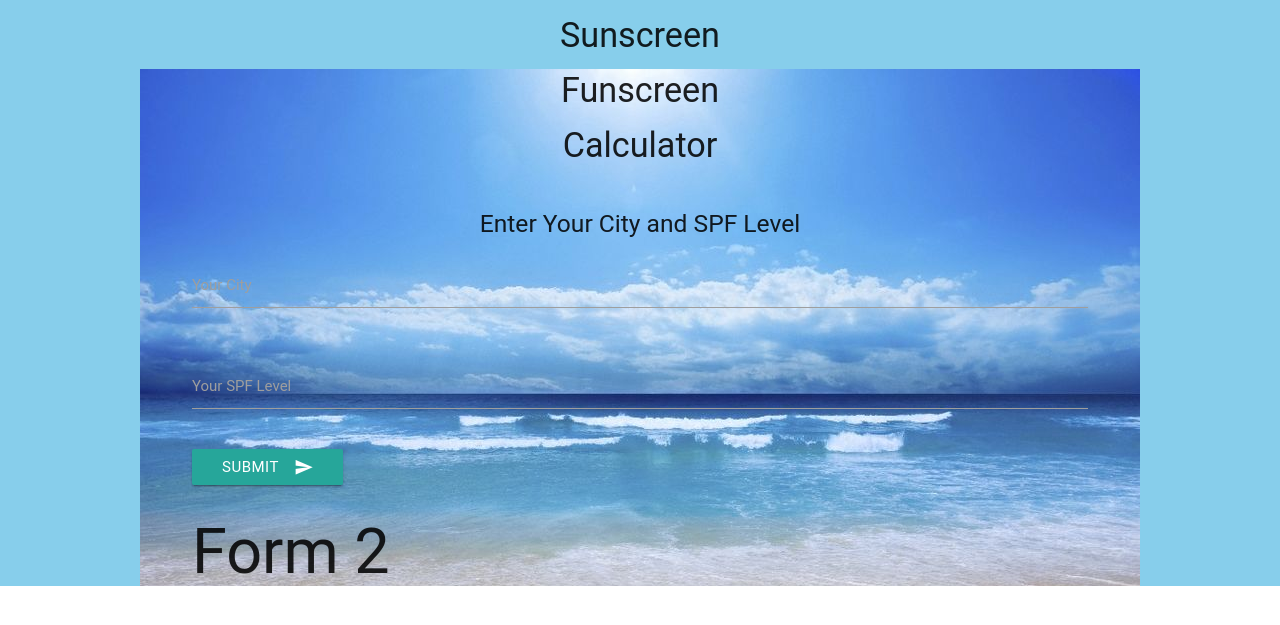
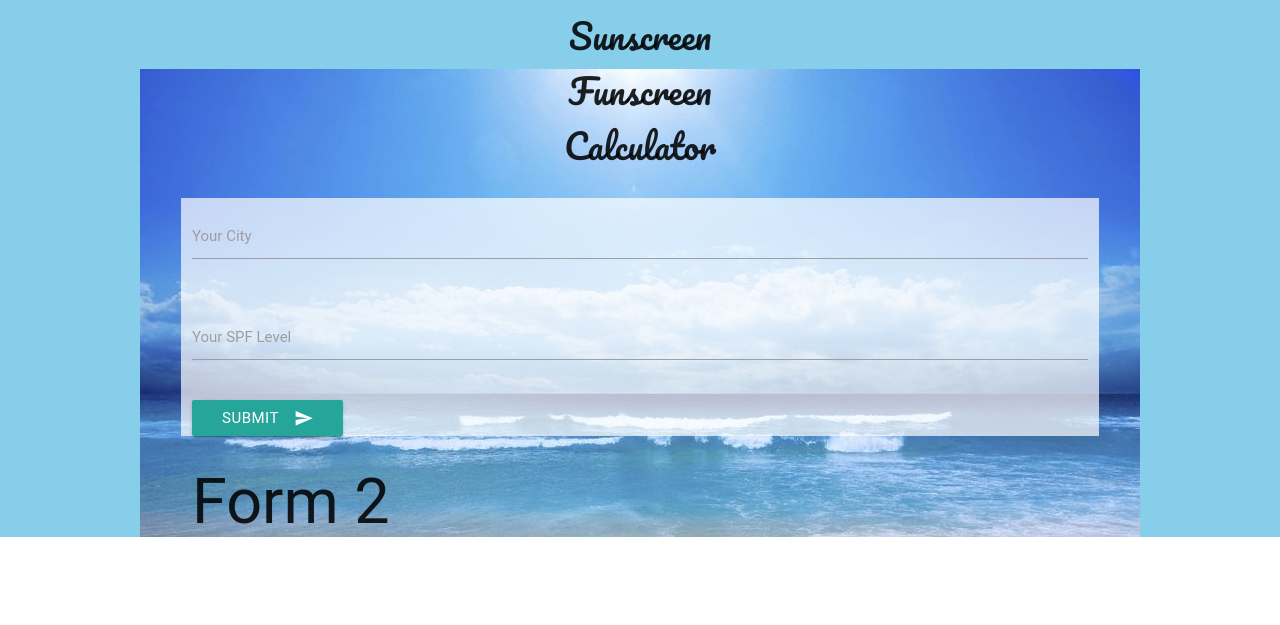
Before and after one commit to buffalocheck/sunscreen-funscreen, a PHP site: page / in a window 1280 px wide. Shown: the top 625 px of the page. Run offline with PHP 8.4, Linux system fonts and the light colour scheme; some libraries are stand-ins or nearby versions; some web fonts are replaced.

Commit message:
styles box & headlines

```diff
--- a/css/style.css
+++ b/css/style.css
@@ -1,3 +1,11 @@
 main {
     background: skyblue url("../img/sunny1.jpg") no-repeat fixed center;
 }
+
+#form1 {
+    background-color: rgba(255, 255, 255, 0.7);
+}
+
+#splash-headline {
+    font-family: 'Pacifico', cursive;
+}
--- a/index.html
+++ b/index.html
@@ -6,6 +6,7 @@
     <title>Sunscreen Funscreen</title>
     <!--Import Google Icon Font-->
     <link href="http://fonts.googleapis.com/icon?family=Material+Icons" rel="stylesheet">
+    <link href="https://fonts.googleapis.com/css?family=Pacifico" rel="stylesheet">
     <!--Import materialize.css-->
     <link rel="stylesheet" href="https://cdnjs.cloudflare.com/ajax/libs/materialize/0.98.2/css/materialize.css">
     <link rel="stylesheet" href="css/style.css">
@@ -17,7 +18,7 @@
     <main>
         <div class=container>
             <div class="row">
-                <div class="col s12">
+                <div class="col s12" id="splash-headline">
                     <h4 class="center">Sunscreen</h4>
                     <h4 class="center">Funscreen</h4>
                     <h4 class="center">Calculator</h4>
@@ -28,7 +29,8 @@
         <div class="container">
             <div class="row">
                 <form id="form1" class="col s12">
-                    <h5 class="center">Enter Your City and SPF Level</h5>
+                    <!-- <h5 class="center">Enter Your City and SPF Level</h5>
+ -->
                     <!-- Your City -->
                     <div class="row">
                         <div class="input-field col s12">
```
